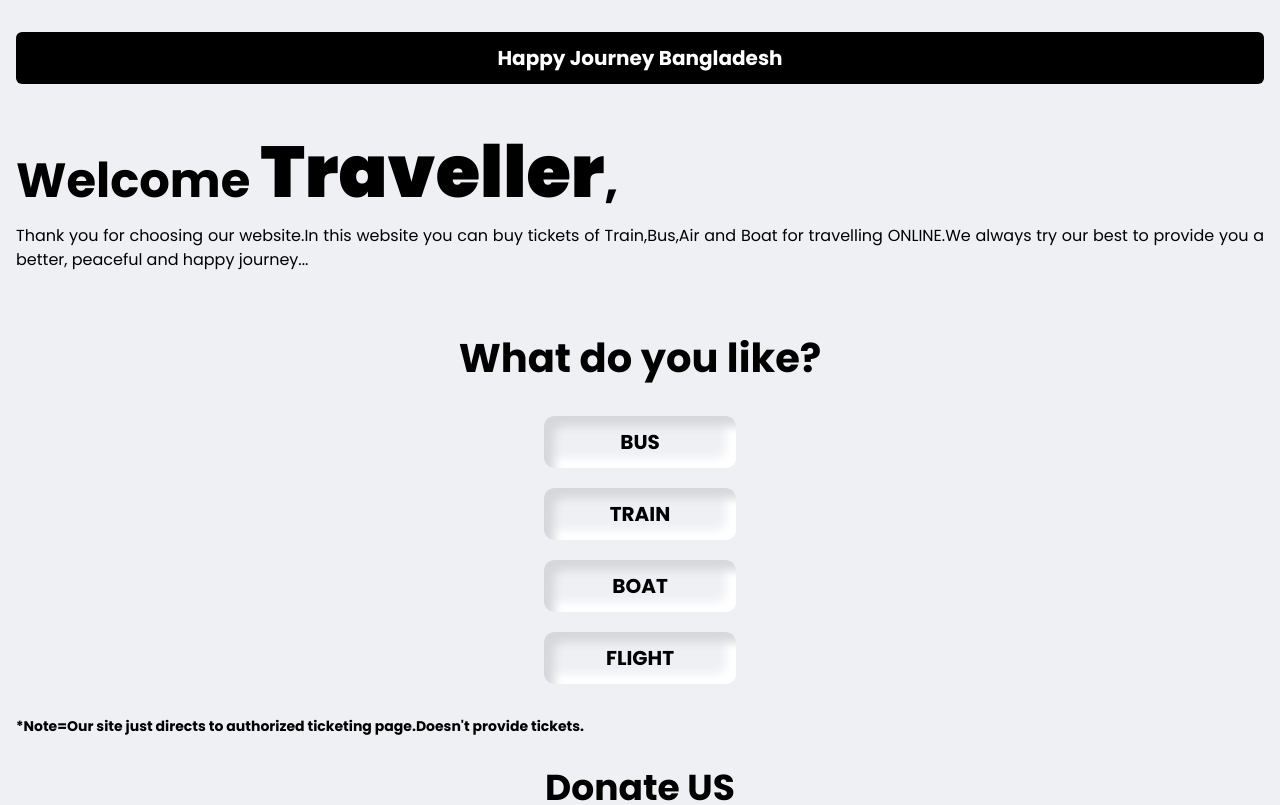
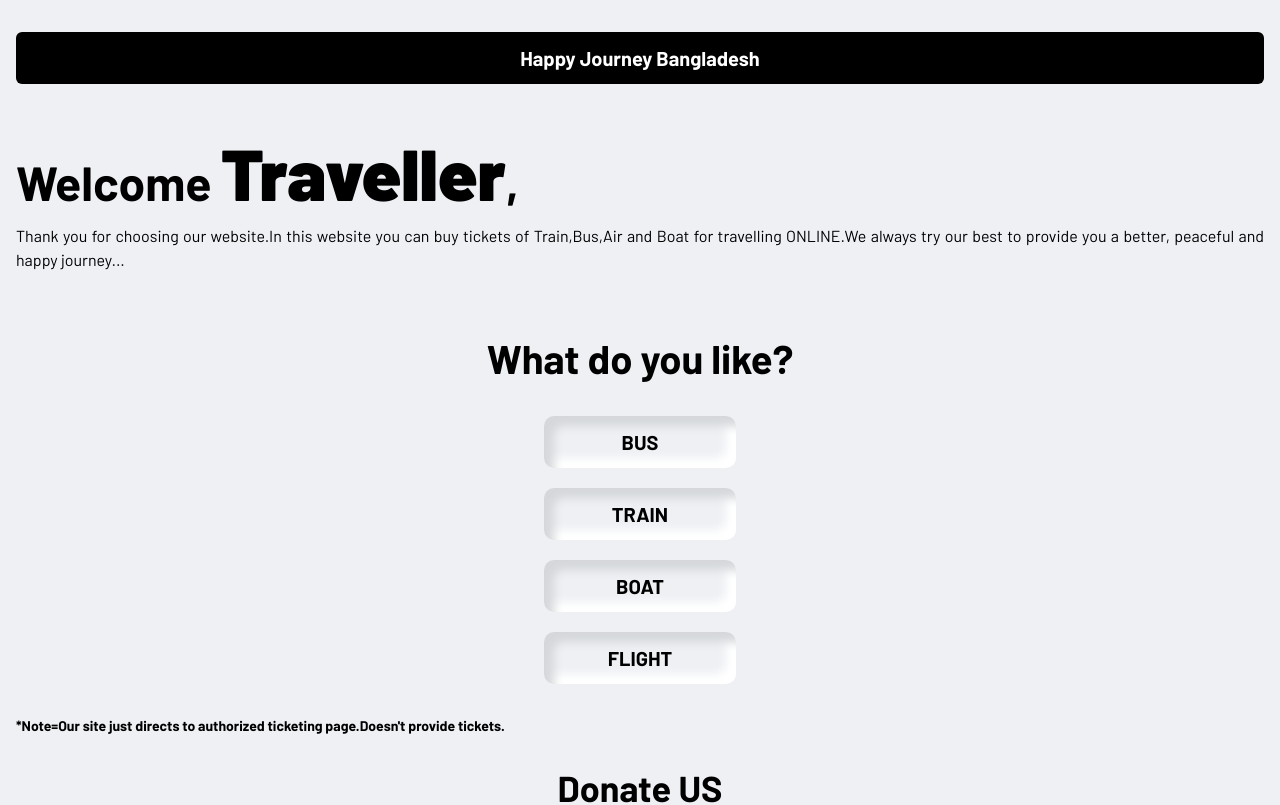
Before and after one commit to sksiamss229943/Traveller, a React (Vite) app: page / in a window 1280 px wide. Shown: the top 805 px of the page. Built offline with nearby package versions, Linux system fonts and the light colour scheme.

Commit message:
changing font family

```diff
--- a/src/index.css
+++ b/src/index.css
@@ -1,6 +1,6 @@
-@import url(https://fonts.googleapis.com/css?family=Poppins:200,200italic,300,300italic,regular,italic,600,600italic,700,700italic,900,900italic);
+@import url(https://fonts.googleapis.com/css?family=Barlow:200,200italic,300,300italic,regular,italic,600,600italic,700,700italic,900,900italic);
 * {
-  font-family: "Poppins";
+  font-family: "Barlow";
 }
 @tailwind base;
 @tailwind components;
```
